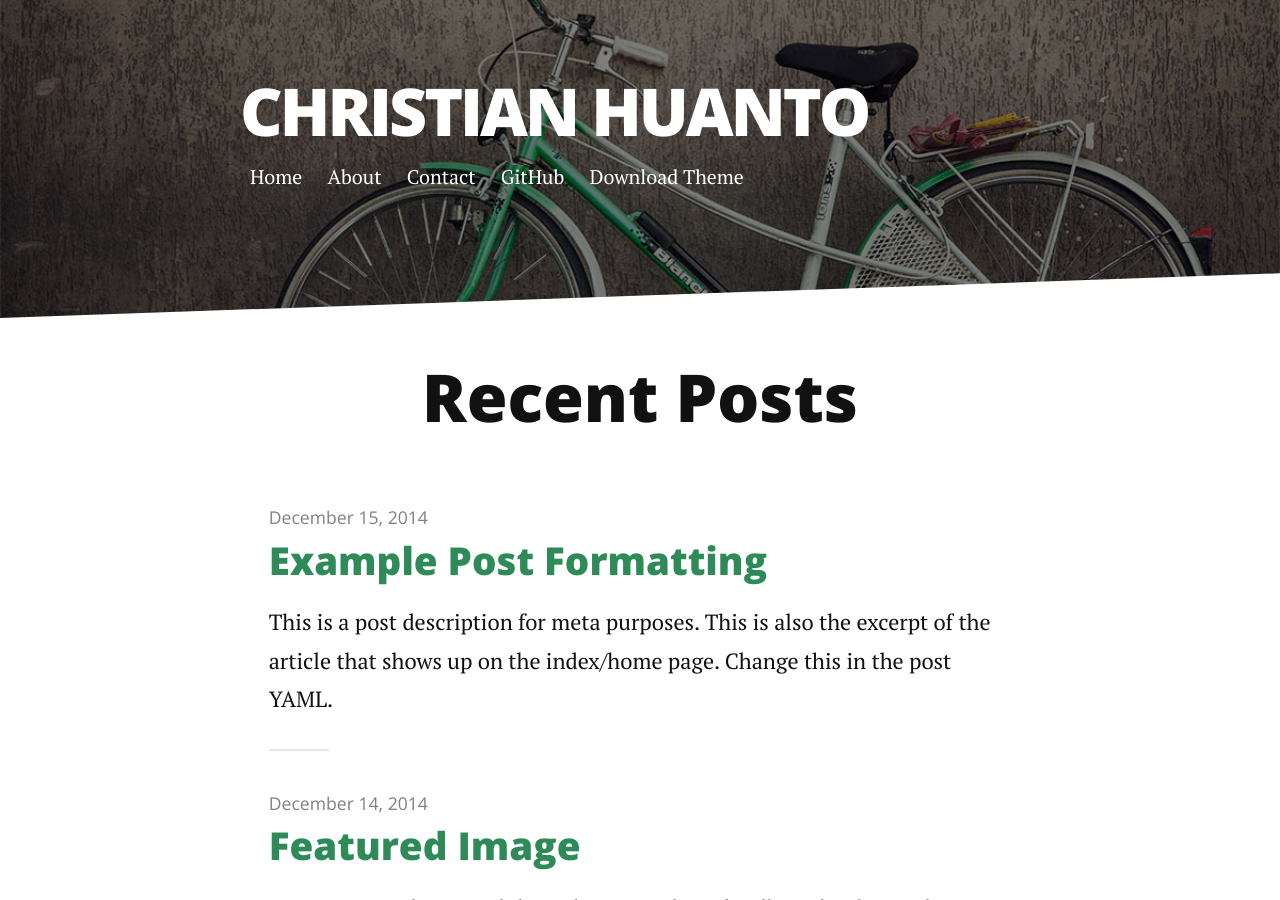
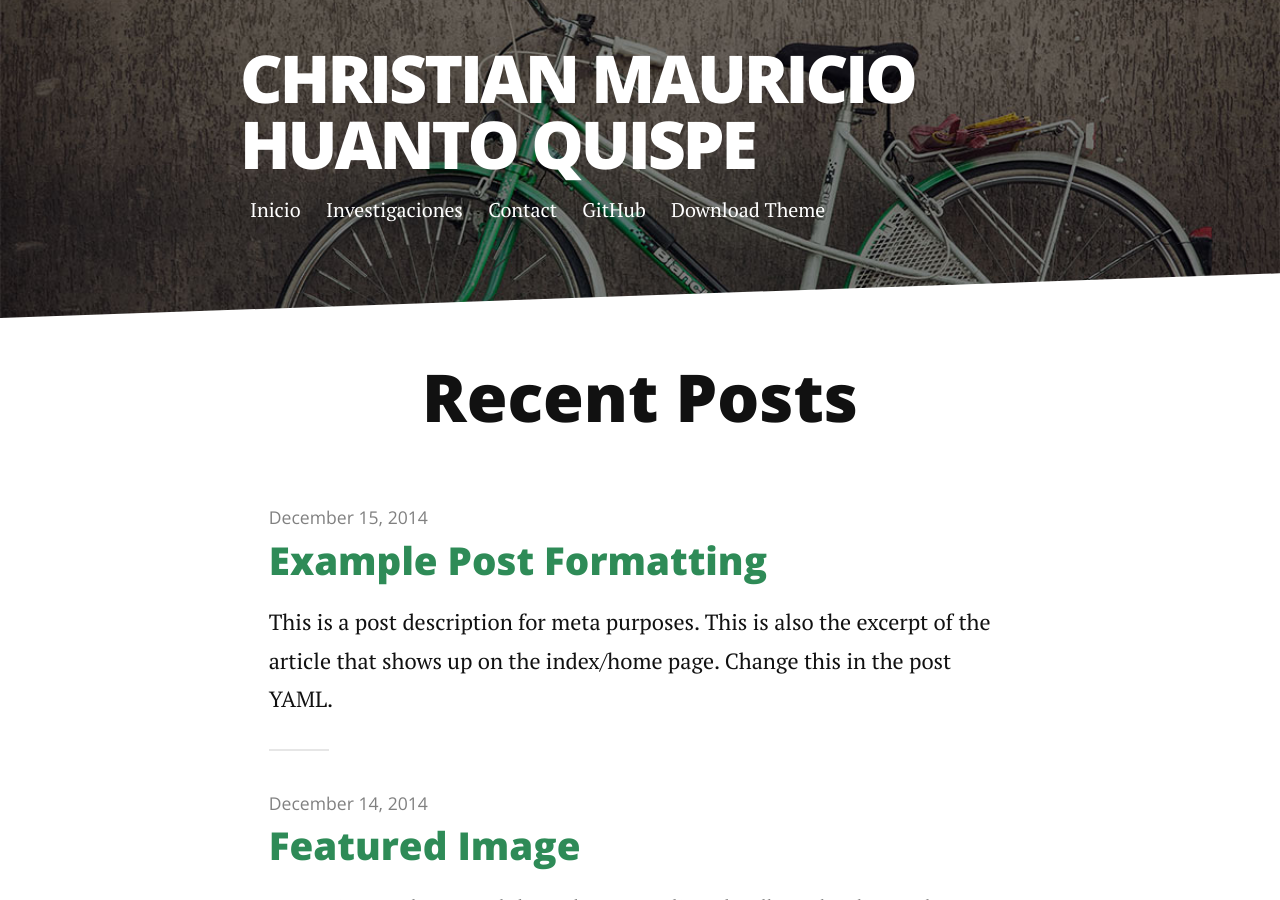
Before and after one commit to ChristianMHQ/web-page, a Jekyll site: the page built from index.html, in a window 1280 px wide and 900 px high. Built offline with Jekyll 4.4.1, drawn with Linux system fonts in a browser that asks for light colours; nearby versions of some CDN libraries; the list of posts is cut into pages by our own code.

Commit message:
Update _config.yml

```diff
--- a/_config.yml
+++ b/_config.yml
@@ -1,4 +1,4 @@
-title: Christian Huanto
+title: Christian Mauricio Huanto Quispe
 description: Long Form Jekyll theme built with SASS
 
 url: https://long-haul.netlify.app
@@ -19,23 +19,23 @@ plugins: [jekyll-paginate]
 paginate: 5
 
 navigation:
-    - title: Home
+    - title: Inicio
       url: /index.html
-    - title: About
+    - title: Investigaciones
       url: /about
     - title: Contact
       url: /contact
 
 social:
-    github: brianmaierjr
-    twitter: brianmaierjr
-    facebook: brianmaierjr
-    email: brimaidesigns@gmail.com
-    linkedin: brianmaierjr
-    youtube: RickAstleyYT
+    github: ChristianMHQ
+    twitter: cmhuanto
+    facebook: ChristianMauricioHuantoQuispe
+    email: chuanto@fen.uchile.cl
+    linkedin: cmhuanto
+    youtube: cmhuanto
     tumblr: i-am-a-fish
 
 google_analytics: "UA-58263416-1"
 
 disqus:
-    shortname: brianmaierjr
+    shortname: ChristianHuanto
```
